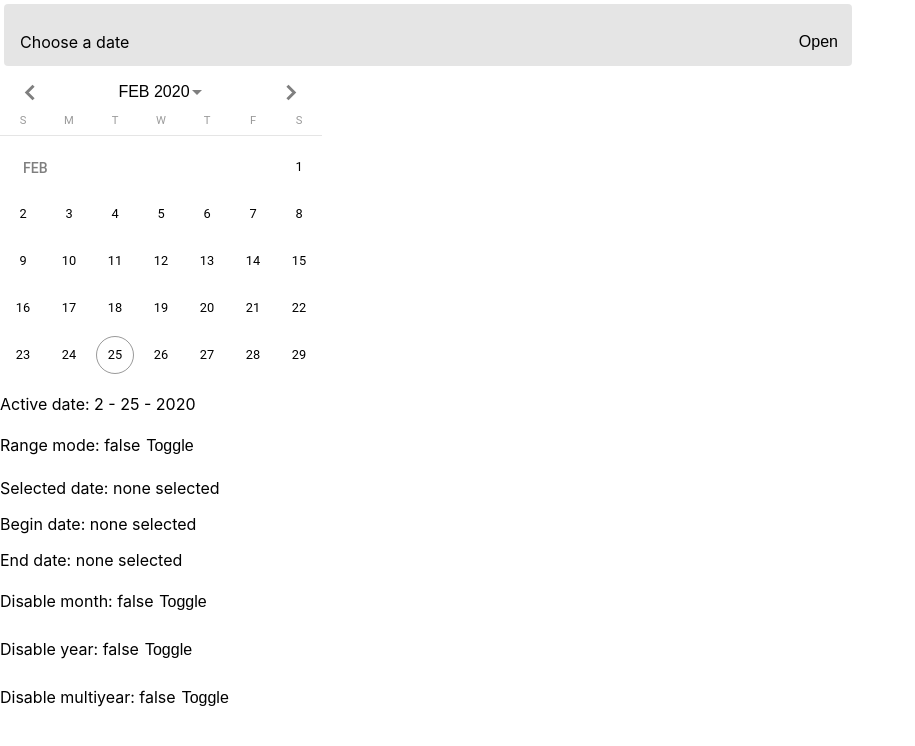
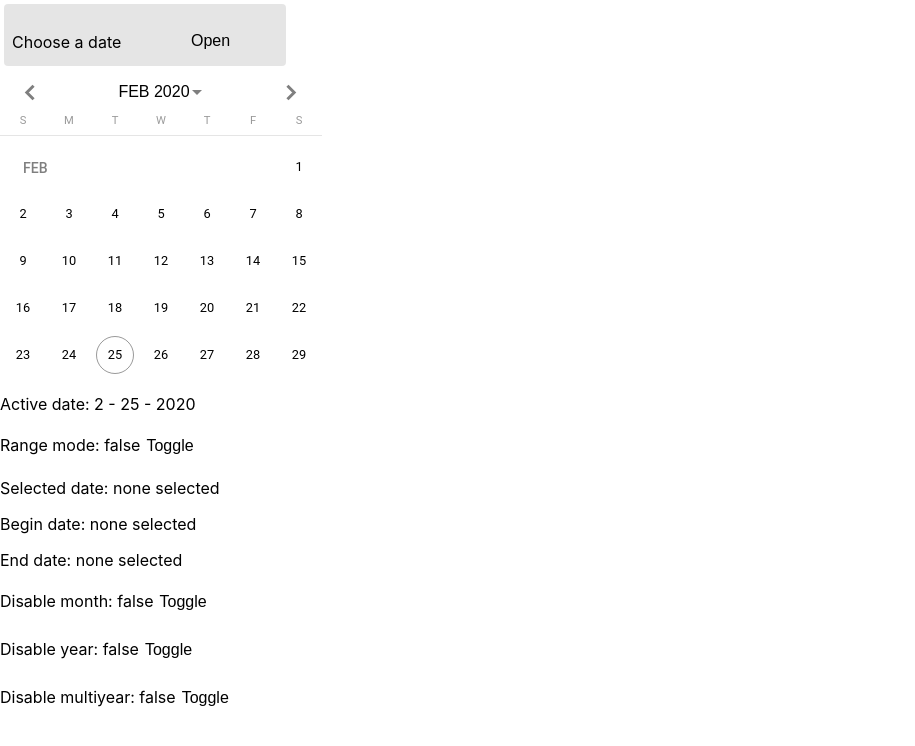
Before and after one commit to kelbert2/Datepicker, a React (Create React App) app: page / in a window 1280 px wide. Shown: the top 746 px of the page, without its empty margins (0-915 px from the left). Built offline with nearby package versions, Linux system fonts and the light colour scheme.

Commit message:
Setup dual datepicker input

```diff
--- a/src/App.css
+++ b/src/App.css
@@ -279,10 +279,8 @@ div.header {
   margin: inherit;
 }
 
-.field {
+.fields {
   display: inline-block;
-  width: 65%;
-  position: relative;
   padding: 1.25em .5em .5em;
 
   line-height: 1.5em;
@@ -291,6 +289,12 @@ div.header {
 
   background: var(--neutral-light);
   box-shadow: 0px 4px 20px 0px transparent;
+}
+
+.field {
+  display: inline-block;
+  width: 65%;
+  position: relative;
 }
 
 .field input {
@@ -307,8 +311,8 @@ div.header {
 
 .field label {
   position: absolute;
-  left: 1em;
-  bottom: .75em;
+  left: 0;
+  bottom: .25em;
   z-index: -1;
 
   transition: all .3s;
@@ -318,13 +322,13 @@ div.header {
 .field:active label,
 .field:focus-within label,
 .field input.filled+label {
-  bottom: 2.75em;
+  bottom: 2.5em;
   font-size: .75em;
   font-weight: bold;
 }
 
 .field button {
   position: absolute;
-  right: .5em;
+  right: 0;
   bottom: .5em;
 }
--- a/src/Datepicker.tsx
+++ b/src/Datepicker.tsx
@@ -48,36 +48,42 @@ function Datepicker() {
 
     const [_open, _setOpen] = useState(false);
 
-    const [_beginInputFilled, _setBeginInputFilled] = useState(false);
-    const [_endInputFilled, _setEndInputFilled] = useState(false);
+    const [_beginInput, _setBeginInput] = useState(undefined as string | undefined);
+    const [_endInput, _setEndInput] = useState(undefined as string | undefined);
 
     const _handleBeginInputChange = (event: ChangeEvent<HTMLInputElement>) => {
-        const inputValue = parseStringToDate(event.target.value);
-        if (event.target.value.length > 0) {
-            _setBeginInputFilled(true);
-        } else {
-            _setBeginInputFilled(false);
-        }
-        console.log(formatDateDisplay(inputValue));
+        _setBeginInput((event.target.value.length > 0) ? event.target.value : undefined);
     }
     const _handleEndInputChange = (event: ChangeEvent<HTMLInputElement>) => {
-        const inputValue = parseStringToDate(event.target.value);
-        console.log(formatDateDisplay(inputValue));
+        _setEndInput((event.target.value.length > 0) ? event.target.value : undefined);
     }
 
-    const _formatDate = (date: Date) => {
-        return formatDateDisplay(date);
+    const _formatBeginInput = () => {
+        _setBeginInput(_beginInput ? displayDateAsString(parseStringToDate(_beginInput)) : undefined);
+    }
+    const _formatEndInput = () => {
+        _setEndInput(_endInput ? displayDateAsString(parseStringToDate(_endInput)) : undefined);
     }
 
     const _setInputClass = (filled: boolean) => {
         return filled ? 'filled' : '';
     }
+
     const _renderEndInput = () => {
         return (
+            <div className="field">
+                <span> - </span>
+                <input type="text"
+                    disabled={disable || disableInput}
+                    onChange={(e) => _handleEndInputChange(e)}
+                    onBlur={() => _formatEndInput()}
+                    value={_endInput}
+                    className={_setInputClass(_endInput != null)}
+                />
                 <label>
                     {endInputLabel}
-                <input />
                 </label>
+            </div>
         );
     }
 
@@ -85,19 +91,20 @@ function Datepicker() {
         <div>
             <div
                 onClick={() => { if (!(disable || disablePopup)) { _setOpen(c => !c) } }}
-                className="field"
+                className="fields"
             >
+                <div className="field">
                     <input type="text"
                         disabled={disable || disableInput}
                         onChange={(e) => _handleBeginInputChange(e)}
-
-                    value={(rangeMode && beginDate) ? displayDateAsString(beginDate) : selectedDate ? displayDateAsString(selectedDate) : undefined}
-                    className={_setInputClass(_beginInputFilled)}
+                        onBlur={() => _formatBeginInput()}
+                        value={_beginInput}
+                        className={_setInputClass(_beginInput != null)}
                     />
                     <label>
                         {rangeMode ? beginInputLabel : singleInputLabel}
                     </label>
-                {rangeMode ? ' - ' : ''}
+                </div>
                 {!rangeMode ? '' : _renderEndInput()}
                 <button>Open</button>
             </div>
```
Lines whose indentation alone changed are shown as unchanged.
